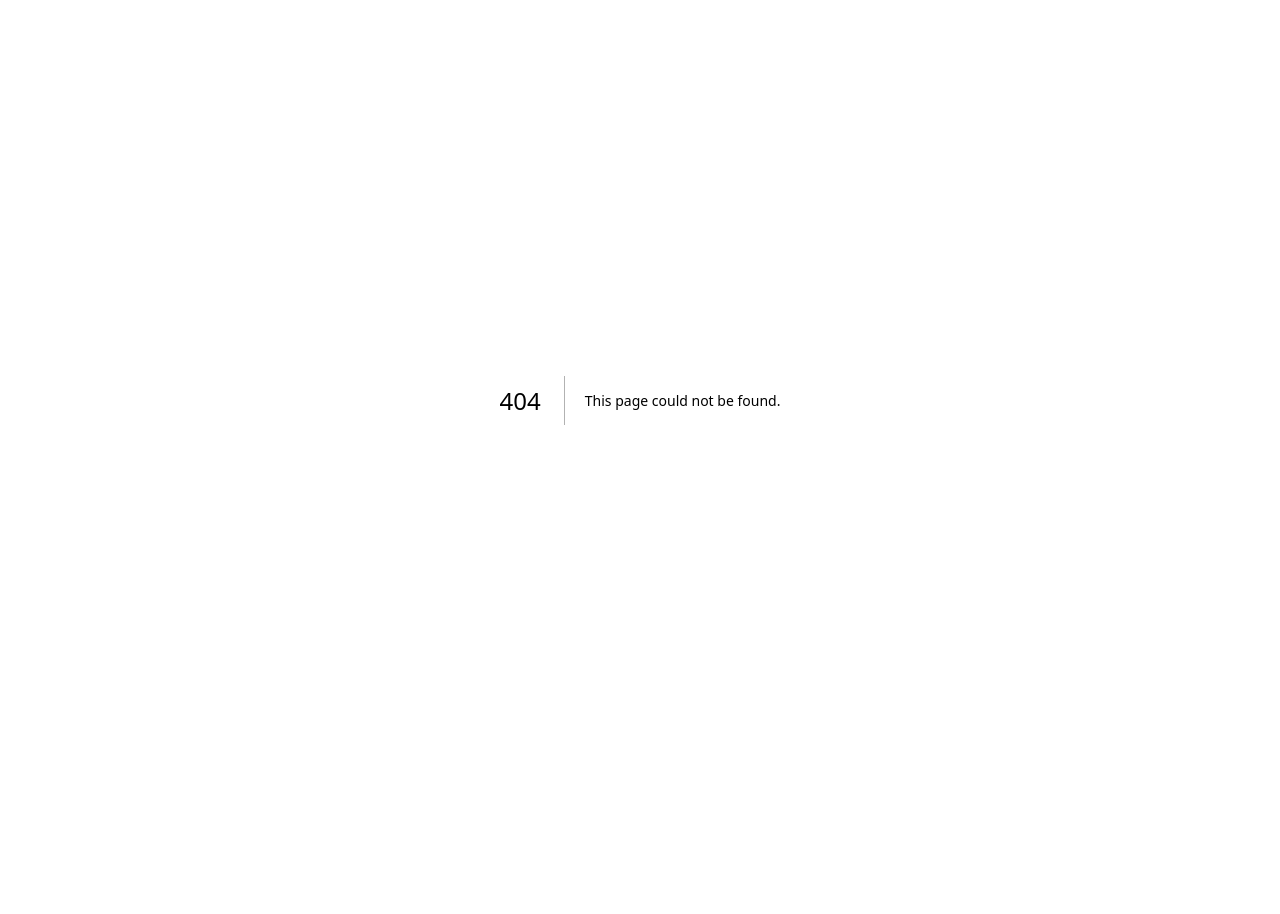
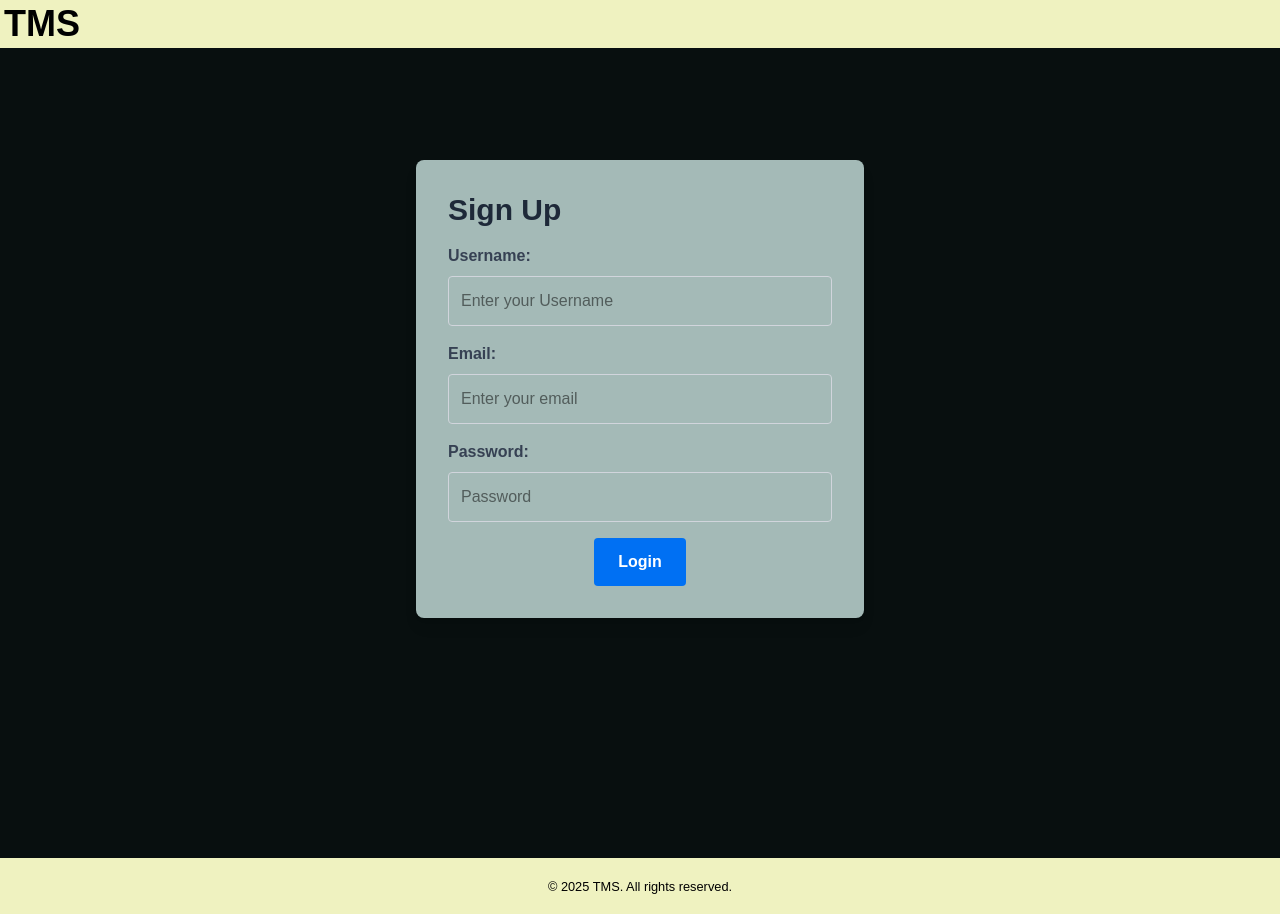
Before and after one commit to Icexres/Store_TMS, a Next.js app: page /Authentication/Signup in a window 1280 px wide. Before the commit this address had no page. Before the commit the page ends 800 px from the top, so only its background shows below. Built offline with nearby package versions, Linux system fonts and the light colour scheme.

Commit message:
added login and signup dummy

```diff
--- /dev/null
+++ b/app/Authentication/Login/page.tsx
@@ -0,0 +1,38 @@
+import React from 'react'
+
+const Login = () => {
+  return (<>
+    <div className='Login-container'>
+      <div className='header bg-[#Eff2c0] text-black p-1'>
+        <div className='logo text-4xl font-extrabold'>TMS</div>
+      </div>
+        {/* end of header */}
+    <div className='form'>
+        <form className="items-center bg-[#A4BAB7] shadow-lg rounded-lg p-8 w-full max-w-md mx-auto mt-28">
+            <div className="self-auto text-3xl font-extrabold mb-4 text-gray-800">Log in</div>
+            <label className="block text-gray-700 font-semibold mb-2" htmlFor="email">Email:</label>
+            <input
+            type="text"
+            placeholder="Enter your email"
+            className=" text-black p-3 mb-4 w-full border border-gray-300 rounded focus:outline-none focus:ring-2 focus:ring-[#0070f3] transition"
+            />
+            <label className="block text-gray-700 font-semibold mb-2" htmlFor="password">Password:</label>
+            <input
+            type="password"
+            placeholder="Password"
+            className=" text-black p-3 mb-4 w-full border border-gray-300 rounded focus:outline-none focus:ring-2 focus:ring-[#0070f3] transition"
+            />
+            <div className="flex justify-center">
+                <button type="submit" className="bg-[#0070f3] hover:bg-[#005bb5] text-white font-semibold py-3 px-6 rounded transition">Login</button>
+            </div>
+        </form>
+        </div>
+    </div>
+    <div className='footer bg-[#Eff2c0] text-black p-4 mt-60 text-center'>
+            <small>&copy; 2025 TMS. All rights reserved.</small>
+        </div>
+  </>
+  )
+}
+
+export default Login
--- /dev/null
+++ b/app/Authentication/Signup/page.tsx
@@ -0,0 +1,45 @@
+import React from 'react'
+
+const Signup = () => {
+  return (
+    <>
+    <div className='Login-container'>
+      <div className='header bg-[#Eff2c0] text-black p-1'>
+        <div className='logo text-4xl font-extrabold'>TMS</div>
+      </div>
+        {/* end of header */}
+    <div className='form'>
+        <form className="items-center bg-[#A4BAB7] shadow-lg rounded-lg p-8 w-full max-w-md mx-auto mt-28">
+            <div className="self-auto text-3xl font-extrabold mb-4 text-gray-800">Sign Up</div>
+            <label className="block text-gray-700 font-semibold mb-2" htmlFor="email">Username:</label>
+            <input
+            type="text"
+            placeholder="Enter your Username"
+            className=" text-black p-3 mb-4 w-full border border-gray-300 rounded focus:outline-none focus:ring-2 focus:ring-[#0070f3] transition"
+            />
+            <label className="block text-gray-700 font-semibold mb-2" htmlFor="email">Email:</label>
+            <input
+            type="text"
+            placeholder="Enter your email"
+            className=" text-black p-3 mb-4 w-full border border-gray-300 rounded focus:outline-none focus:ring-2 focus:ring-[#0070f3] transition"
+            />
+            <label className="block text-gray-700 font-semibold mb-2" htmlFor="password">Password:</label>
+            <input
+            type="password"
+            placeholder="Password"
+            className=" text-black p-3 mb-4 w-full border border-gray-300 rounded focus:outline-none focus:ring-2 focus:ring-[#0070f3] transition"
+            />
+            <div className="flex justify-center">
+                <button type="submit" className="bg-[#0070f3] hover:bg-[#005bb5] text-white font-semibold py-3 px-6 rounded transition">Login</button>
+            </div>
+        </form>
+        </div>
+    </div>
+    <div className='footer bg-[#Eff2c0] text-black p-4 mt-60 text-center'>
+            <small>&copy; 2025 TMS. All rights reserved.</small>
+        </div>
+  </>
+  )
+}
+
+export default Signup
--- a/app/Landing/page.tsx
+++ b/app/Landing/page.tsx
@@ -1,4 +1,5 @@
 import React from 'react'
+import Link from 'next/link'
 
 const Landing = () => {
   return ( <>
@@ -10,32 +11,18 @@ const Landing = () => {
         <div className='content text-center mt-40 flex flex-col gap-8'>
             <div className='text-4xl font-serif font-extrabold'>Get Started With TMS</div>
             <div className='button-container flex flex-row justify-center gap-20 font-semibold'>
-                <div className='bg-[#Eff2c0] border-2 border-black text-2xl px-4 py-2 rounded-full text-black hover:bg-black hover:border-2 hover:border-[#Eff2c0] hover:text-[#eff2c0] transition-colors duration-300 cursor-pointer'>Login</div>
-                <div className='bg-[#Eff2c0] border-2 border-black text-2xl px-4 py-2 rounded-full text-black hover:bg-black hover:border-2 hover:border-[#Eff2c0] hover:text-[#eff2c0] transition-colors duration-300 cursor-pointer'>Signup</div>
+                <Link href="/Authentication/Login">
+                    <div className='bg-[#Eff2c0] border-2 border-black text-2xl px-4 py-2 rounded-full text-black hover:bg-black hover:border-2 hover:border-[#Eff2c0] hover:text-[#eff2c0] transition-colors duration-300 cursor-pointer'>Login</div>
+                </Link>
+                <Link href="/Authentication/Signup">
+                    <div className='bg-[#Eff2c0] border-2 border-black text-2xl px-4 py-2 rounded-full text-black hover:bg-black hover:border-2 hover:border-[#Eff2c0] hover:text-[#eff2c0] transition-colors duration-300 cursor-pointer'>Signup</div>
+                </Link>
             </div>
         </div>
     {/* end of content */}
-
-
-    {/* <div className='form'>
-        <form className=" items-center bg-[#A4BAB7] shadow-lg rounded-lg p-8 w-full max-w-md mx-auto mt-28">
-            <label className=" self-auto text-3xl font-extrabold mb-6 text-gray-800">Sign Up for TMS</label>
-            <input
-            type="text"
-            placeholder="Enter your email"
-            className="p-3 mb-4 w-full border border-gray-300 rounded focus:outline-none focus:ring-2 focus:ring-[#0070f3] transition"
-            />
-            <button
-            type="submit"
-            className="bg-[#0070f3] hover:bg-[#005bb5] text-white font-semibold py-3 px-6 rounded w-full transition"
-            >
-            Get Started
-            </button>
-        </form>
-        </div> */}
     </div>
         <div className='footer bg-[#Eff2c0] text-black p-4 mt-60 text-center'>
-            <small>&copy; 2024 TMS. All rights reserved.</small>
+            <small>&copy; 2025 TMS. All rights reserved.</small>
         </div>
 
 </>  )
```
